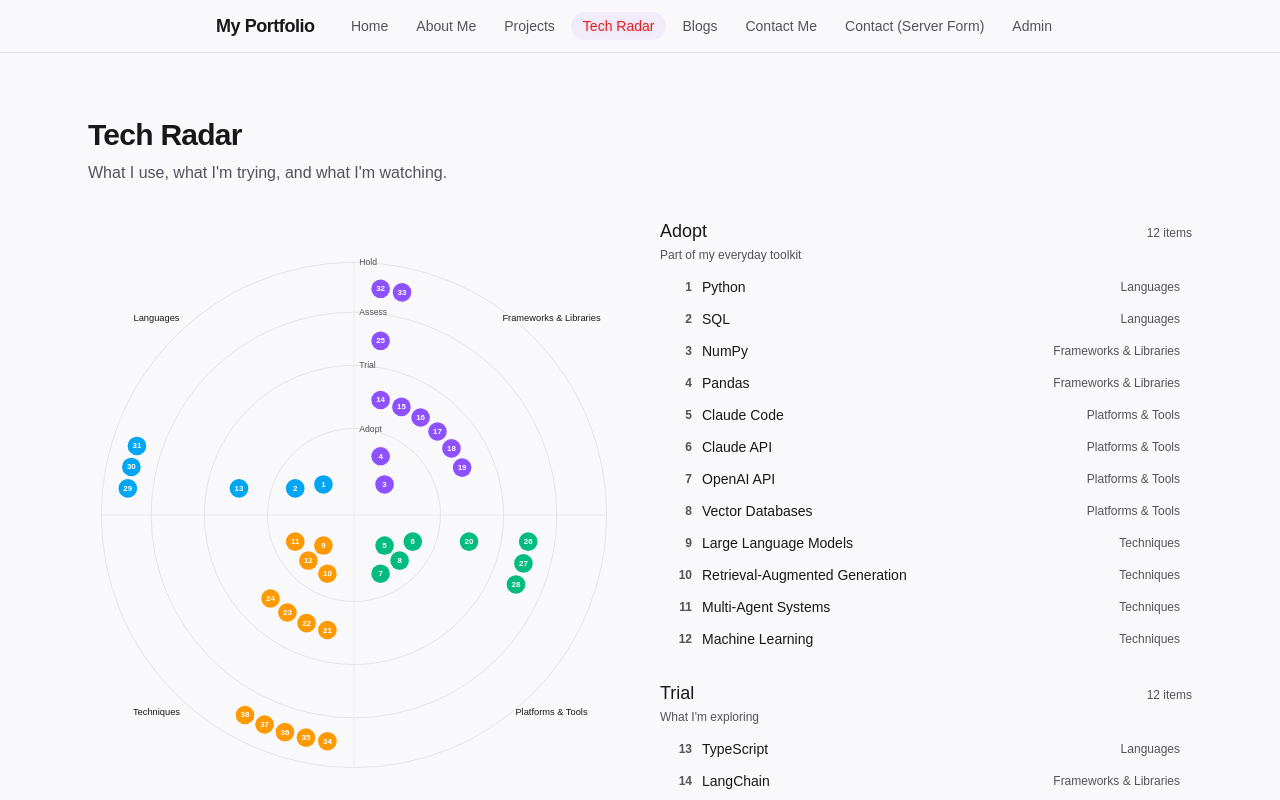
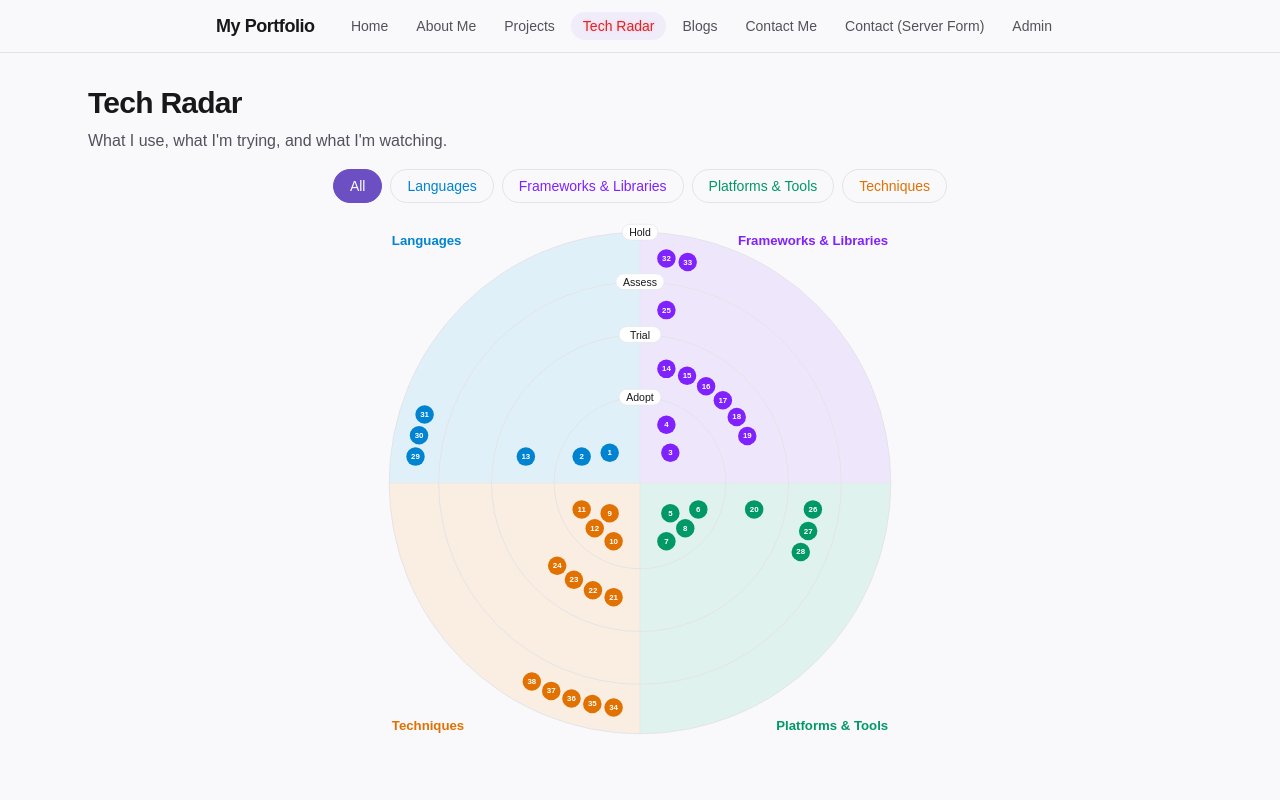
Before and after one commit to tanxsh/portfolio-website, a Next.js app: page /radar in a window 1280 px wide. Shown: the top 800 px of the page. Built offline with nearby package versions, Linux system fonts and the light colour scheme.

Commit message:
Fit radar chart on one screen

```diff
--- a/src/app/radar/page.tsx
+++ b/src/app/radar/page.tsx
@@ -7,7 +7,7 @@ export const metadata: Metadata = {
 
 export default function RadarPage() {
   return (
-    <div className="mx-auto w-full max-w-6xl px-6 py-16">
+    <div className="mx-auto w-full max-w-6xl px-6 py-8">
       <h1 className="text-3xl font-semibold tracking-tight">Tech Radar</h1>
       <p className="mt-2 text-zinc-600 dark:text-zinc-400">
         What I use, what I&apos;m trying, and what I&apos;m watching.
--- a/src/components/radar/RadarBoard.tsx
+++ b/src/components/radar/RadarBoard.tsx
@@ -1,32 +1,124 @@
 "use client";
 
 import RadarChart from "@/components/radar/RadarChart";
-import RadarItemDetails from "@/components/radar/RadarItemDetails";
-import RadarLegend from "@/components/radar/RadarLegend";
+import RadarLegend, {
+  RING_SECTIONS,
+} from "@/components/radar/RadarLegend";
 import type { RadarItem } from "@/lib/radarStore";
 
 type RadarBoardProps = {
   items: RadarItem[];
   selectedId: string | null;
   onSelect: (id: string) => void;
+  hoveredId: string | null;
+  onHover: (id: string | null) => void;
+  selectedCategory: string;
+  onSelectCategory: (category: string) => void;
+};
+
+const FILTER_CATEGORIES = [
+  "All",
+  "Languages",
+  "Frameworks & Libraries",
+  "Platforms & Tools",
+  "Techniques",
+];
+
+const CATEGORY_CHIP_STYLES: Record<string, { text: string; active: string }> = {
+  Languages: {
+    text: "text-sky-600 dark:text-sky-400",
+    active: "bg-sky-500 border-sky-500",
+  },
+  "Frameworks & Libraries": {
+    text: "text-violet-600 dark:text-violet-400",
+    active: "bg-violet-500 border-violet-500",
+  },
+  "Platforms & Tools": {
+    text: "text-emerald-600 dark:text-emerald-400",
+    active: "bg-emerald-500 border-emerald-500",
+  },
+  Techniques: {
+    text: "text-amber-600 dark:text-amber-400",
+    active: "bg-amber-500 border-amber-500",
+  },
 };
 
 export default function RadarBoard({
   items,
   selectedId,
   onSelect,
+  hoveredId,
+  onHover,
+  selectedCategory,
+  onSelectCategory,
 }: RadarBoardProps) {
-  const selectedItem =
-    items.find((item) => item.id === selectedId) ?? null;
+  return (
+    <div className="mt-4">
+      <div className="flex flex-wrap justify-center gap-2">
+        {FILTER_CATEGORIES.map((category) => {
+          const active = category === selectedCategory;
+          const colors = CATEGORY_CHIP_STYLES[category];
 
-  return (
-    <div className="mt-8 grid gap-10 lg:grid-cols-2">
-      <RadarChart items={items} selectedId={selectedId} onSelect={onSelect} />
+          return (
+            <button
+              key={category}
+              type="button"
+              onClick={() => onSelectCategory(category)}
+              className={`rounded-full border px-4 py-1.5 text-sm font-medium transition-colors ${
+                active
+                  ? colors
+                    ? `${colors.active} text-white`
+                    : "border-accent bg-accent text-accent-contrast"
+                  : colors
+                    ? `${colors.text} border-edge`
+                    : "border-edge text-muted"
+              }`}
+            >
+              {category}
+            </button>
+          );
+        })}
+      </div>
 
-      <div className="flex flex-col gap-8">
-        <RadarLegend items={items} selectedId={selectedId} onSelect={onSelect} />
-        <RadarItemDetails item={selectedItem} />
+      <div
+        className="mx-auto mt-4 w-full"
+        style={{
+          width: "max(340px, min(100%, 720px, calc(100svh - 17rem)))",
+        }}
+      >
+        <RadarChart
+          items={items}
+          selectedId={selectedId}
+          onSelect={onSelect}
+          hoveredId={hoveredId}
+          onHover={onHover}
+          selectedCategory={selectedCategory}
+        />
       </div>
+
+      <section className="mt-12">
+        <h2 className="text-lg font-medium">How to read</h2>
+        <ul className="mt-4 grid gap-3 sm:grid-cols-2 lg:grid-cols-4">
+          {RING_SECTIONS.map((ring) => (
+            <li key={ring.name} className="card p-4">
+              <p className="text-sm font-medium text-foreground">{ring.name}</p>
+              <p className="mt-1 text-sm text-muted">{ring.description}</p>
+            </li>
+          ))}
+        </ul>
+      </section>
+
+      <section className="mt-12">
+        <h2 className="text-lg font-medium">All items</h2>
+        <RadarLegend
+          items={items}
+          selectedId={selectedId}
+          onSelect={onSelect}
+          hoveredId={hoveredId}
+          onHover={onHover}
+          selectedCategory={selectedCategory}
+        />
+      </section>
     </div>
   );
 }
--- a/src/components/radar/RadarChart.tsx
+++ b/src/components/radar/RadarChart.tsx
@@ -1,5 +1,6 @@
 "use client";
 
+import RadarTooltip from "@/components/radar/RadarTooltip";
 import {
   CENTER,
   RADAR_QUADRANTS,
@@ -13,34 +14,86 @@ type RadarChartProps = {
   items: RadarItem[];
   selectedId: string | null;
   onSelect: (id: string) => void;
+  hoveredId: string | null;
+  onHover: (id: string | null) => void;
+  selectedCategory: string;
 };
 
+const CHART_RADIUS = RING_BANDS[RING_BANDS.length - 1].outer;
 const DOT_RADIUS = 14;
 const SELECTED_RADIUS = 16;
 const SELECTED_STROKE_WIDTH = 3;
 
-const CATEGORY_COLORS: Record<string, string> = {
-  Languages: "fill-sky-500",
-  "Frameworks & Libraries": "fill-violet-500",
-  "Platforms & Tools": "fill-emerald-500",
-  Techniques: "fill-amber-500",
+const CATEGORY_COLORS: Record<string, { fill: string; tint: string }> = {
+  Languages: {
+    fill: "fill-sky-600 dark:fill-sky-400",
+    tint: "fill-sky-500/10",
+  },
+  "Frameworks & Libraries": {
+    fill: "fill-violet-600 dark:fill-violet-400",
+    tint: "fill-violet-500/10",
+  },
+  "Platforms & Tools": {
+    fill: "fill-emerald-600 dark:fill-emerald-400",
+    tint: "fill-emerald-500/10",
+  },
+  Techniques: {
+    fill: "fill-amber-600 dark:fill-amber-400",
+    tint: "fill-amber-500/10",
+  },
 };
+
+const QUADRANT_CORNERS: Record<
+  string,
+  { x: number; y: number; anchor: "start" | "end" }
+> = {
+  Languages: { x: 24, y: 32, anchor: "start" },
+  "Frameworks & Libraries": { x: VIEW_SIZE - 24, y: 32, anchor: "end" },
+  "Platforms & Tools": { x: VIEW_SIZE - 24, y: VIEW_SIZE - 32, anchor: "end" },
+  Techniques: { x: 24, y: VIEW_SIZE - 32, anchor: "start" },
+};
+
+function wedgePath(quadrant: (typeof RADAR_QUADRANTS)[number]): string {
+  const x1 = CENTER + CHART_RADIUS * Math.cos(quadrant.startAngle);
+  const y1 = CENTER + CHART_RADIUS * Math.sin(quadrant.startAngle);
+  const x2 = CENTER + CHART_RADIUS * Math.cos(quadrant.endAngle);
+  const y2 = CENTER + CHART_RADIUS * Math.sin(quadrant.endAngle);
+  return `M ${CENTER} ${CENTER} L ${x1} ${y1} A ${CHART_RADIUS} ${CHART_RADIUS} 0 0 1 ${x2} ${y2} Z`;
+}
 
 export default function RadarChart({
   items,
   selectedId,
   onSelect,
+  hoveredId,
+  onHover,
+  selectedCategory,
 }: RadarChartProps) {
   const points = layoutRadar(items);
   const itemById = new Map(items.map((item) => [item.id, item] as const));
+  const hoveredPoint = hoveredId
+    ? points.find((point) => point.id === hoveredId)
+    : undefined;
+  const hoveredItem = hoveredPoint
+    ? itemById.get(hoveredPoint.id)
+    : undefined;
 
   return (
+    <div className="relative">
       <svg
         viewBox={`0 0 ${VIEW_SIZE} ${VIEW_SIZE}`}
-      className="mx-auto mt-8 w-full"
+        className="mx-auto w-full"
         role="img"
         aria-label="Tech radar"
       >
+      {RADAR_QUADRANTS.map((quadrant) => (
+        <path
+          key={quadrant.category}
+          d={wedgePath(quadrant)}
+          className={CATEGORY_COLORS[quadrant.category]?.tint ?? "fill-zinc-500/10"}
+        />
+      ))}
+
       {RING_BANDS.map((band) => (
         <circle
           key={band.name}
@@ -55,43 +108,59 @@ export default function RadarChart({
 
       <line
         x1={CENTER}
-        y1={CENTER - 380}
+        y1={CENTER - CHART_RADIUS}
         x2={CENTER}
-        y2={CENTER + 380}
+        y2={CENTER + CHART_RADIUS}
         className="stroke-edge"
         strokeWidth={1}
       />
       <line
-        x1={CENTER - 380}
+        x1={CENTER - CHART_RADIUS}
         y1={CENTER}
-        x2={CENTER + 380}
+        x2={CENTER + CHART_RADIUS}
         y2={CENTER}
         className="stroke-edge"
         strokeWidth={1}
       />
 
-      {RING_BANDS.map((band) => (
+      {RING_BANDS.map((band) => {
+        const labelWidth = band.name.length * 9.5 + 16;
+
+        return (
+          <g key={band.name}>
+            <rect
+              x={CENTER - labelWidth / 2}
+              y={CENTER - band.outer - 12}
+              width={labelWidth}
+              height={24}
+              rx={12}
+              className="fill-surface stroke-edge"
+              strokeWidth={1}
+            />
             <text
-          key={band.name}
-          x={CENTER + 8}
+              x={CENTER}
               y={CENTER - band.outer}
+              textAnchor="middle"
               dominantBaseline="central"
-          className="fill-muted text-[13px]"
+              className="fill-foreground text-[16px] font-medium"
             >
               {band.name}
             </text>
-      ))}
+          </g>
+        );
+      })}
 
       {RADAR_QUADRANTS.map((quadrant) => {
-        const bisector = (quadrant.startAngle + quadrant.endAngle) / 2;
+        const corner = QUADRANT_CORNERS[quadrant.category];
+
         return (
           <text
             key={quadrant.category}
-            x={CENTER + 420 * Math.cos(bisector)}
-            y={CENTER + 420 * Math.sin(bisector)}
-            textAnchor="middle"
+            x={corner.x}
+            y={corner.y}
+            textAnchor={corner.anchor}
             dominantBaseline="central"
-            className="fill-foreground text-[14px] font-medium"
+            className={`${CATEGORY_COLORS[quadrant.category]?.fill ?? "fill-foreground"} text-[20px] font-semibold`}
           >
             {quadrant.category}
           </text>
@@ -105,12 +174,23 @@ export default function RadarChart({
           }
 
           const selected = point.id === selectedId;
+          const dimmed =
+            (hoveredId !== null && hoveredId !== point.id) ||
+            (selectedCategory !== "All" &&
+              item.category !== selectedCategory);
 
           return (
             <g
               key={point.id}
+              tabIndex={0}
+              onMouseEnter={() => onHover(point.id)}
+              onMouseLeave={() => onHover(null)}
+              onFocus={() => onHover(point.id)}
+              onBlur={() => onHover(null)}
               onClick={() => onSelect(point.id)}
-            className="cursor-pointer"
+              className={`cursor-pointer transition-opacity ${
+                dimmed ? "opacity-40" : ""
+              }`}
             >
               <title>{item.name}</title>
               <circle
@@ -118,7 +198,7 @@ export default function RadarChart({
                 cy={point.y}
                 r={selected ? SELECTED_RADIUS : DOT_RADIUS}
                 strokeWidth={selected ? SELECTED_STROKE_WIDTH : 0}
-              className={`${CATEGORY_COLORS[item.category] ?? "fill-zinc-500"} ${
+                className={`${CATEGORY_COLORS[item.category]?.fill ?? "fill-zinc-500"} ${
                   selected ? "stroke-foreground" : ""
                 }`}
               />
@@ -135,5 +215,14 @@ export default function RadarChart({
           );
         })}
       </svg>
+
+      {hoveredPoint && hoveredItem && (
+        <RadarTooltip
+          item={hoveredItem}
+          x={hoveredPoint.x}
+          y={hoveredPoint.y}
+        />
+      )}
+    </div>
   );
 }
--- a/src/components/radar/RadarLegend.tsx
+++ b/src/components/radar/RadarLegend.tsx
@@ -7,9 +7,12 @@ type RadarLegendProps = {
   items: RadarItem[];
   selectedId: string | null;
   onSelect: (id: string) => void;
+  hoveredId: string | null;
+  onHover: (id: string | null) => void;
+  selectedCategory: string;
 };
 
-const RING_SECTIONS = [
+export const RING_SECTIONS = [
   { name: "Adopt", description: "Part of my everyday toolkit" },
   { name: "Trial", description: "What I'm exploring" },
   { name: "Assess", description: "What I'm curious about and looking into" },
@@ -20,20 +23,23 @@ export default function RadarLegend({
   items,
   selectedId,
   onSelect,
+  hoveredId,
+  onHover,
+  selectedCategory,
 }: RadarLegendProps) {
   const numberById = new Map(
     layoutRadar(items).map((point) => [point.id, point.number] as const),
   );
 
   return (
-    <div className="flex flex-col gap-6">
+    <div className="mt-4 grid gap-8 sm:grid-cols-2 lg:grid-cols-4">
       {RING_SECTIONS.map((ring) => {
         const ringItems = items.filter((item) => item.ring === ring.name);
 
         return (
           <section key={ring.name}>
             <div className="flex items-baseline justify-between gap-2">
-              <h3 className="text-lg font-medium">{ring.name}</h3>
+              <h3 className="text-base font-medium">{ring.name}</h3>
               <span className="text-xs text-muted">
                 {ringItems.length} {ringItems.length === 1 ? "item" : "items"}
               </span>
@@ -43,17 +49,24 @@ export default function RadarLegend({
             <ul className="mt-2 flex flex-col">
               {ringItems.map((item) => {
                 const number = numberById.get(item.id);
+                const dimmed =
+                  selectedCategory !== "All" &&
+                  item.category !== selectedCategory;
 
                 return (
                   <li key={item.id}>
                     <button
                       type="button"
                       onClick={() => onSelect(item.id)}
+                      onMouseEnter={() => onHover(item.id)}
+                      onMouseLeave={() => onHover(null)}
+                      onFocus={() => onHover(item.id)}
+                      onBlur={() => onHover(null)}
                       className={`flex w-full items-center gap-2.5 rounded-lg px-3 py-1.5 text-left transition-colors ${
-                        selectedId === item.id
+                        selectedId === item.id || hoveredId === item.id
                           ? "bg-accent-soft"
                           : "hover:bg-accent-soft/50"
-                      }`}
+                      } ${dimmed ? "opacity-40" : ""}`}
                     >
                       <span className="w-5 shrink-0 text-right text-xs font-semibold text-muted">
                         {number ?? ""}
--- /dev/null
+++ b/src/components/radar/RadarTooltip.tsx
@@ -0,0 +1,38 @@
+import { RING_SECTIONS } from "@/components/radar/RadarLegend";
+import { CENTER, VIEW_SIZE } from "@/lib/radarLayout";
+import type { RadarItem } from "@/lib/radarStore";
+
+type RadarTooltipProps = {
+  item: RadarItem;
+  x: number;
+  y: number;
+};
+
+export default function RadarTooltip({ item, x, y }: RadarTooltipProps) {
+  const ring = RING_SECTIONS.find((entry) => entry.name === item.ring);
+  const alignRight = x > CENTER;
+  const alignBottom = y > CENTER;
+
+  return (
+    <div
+      className="pointer-events-none absolute z-10 w-56 rounded-lg border border-edge bg-surface p-4 shadow-md"
+      style={{
+        left: `${(x / VIEW_SIZE) * 100}%`,
+        top: `${(y / VIEW_SIZE) * 100}%`,
+        transform: `translate(${
+          alignRight ? "calc(-100% - 16px)" : "16px"
+        }, ${alignBottom ? "calc(-100% - 16px)" : "16px"})`,
+      }}
+    >
+      <p className="text-sm font-medium text-foreground">{item.name}</p>
+      <p className="mt-1 text-xs text-muted">{item.category}</p>
+      <p className="mt-1 text-xs text-muted">
+        <span className="font-medium text-foreground">{item.ring}</span>
+        {ring ? ` — ${ring.description}` : ""}
+      </p>
+      {item.note.length > 0 && (
+        <p className="mt-2 text-xs leading-5 text-muted">{item.note}</p>
+      )}
+    </div>
+  );
+}
--- a/src/components/radar/RadarView.tsx
+++ b/src/components/radar/RadarView.tsx
@@ -7,6 +7,8 @@ import type { RadarItem } from "@/lib/radarStore";
 export default function RadarView() {
   const [items, setItems] = useState<RadarItem[] | null>(null);
   const [selectedId, setSelectedId] = useState<string | null>(null);
+  const [hoveredId, setHoveredId] = useState<string | null>(null);
+  const [selectedCategory, setSelectedCategory] = useState("All");
   const [error, setError] = useState<string | null>(null);
 
   useEffect(() => {
@@ -50,6 +52,10 @@ export default function RadarView() {
           items={items}
           selectedId={selectedId}
           onSelect={setSelectedId}
+          hoveredId={hoveredId}
+          onHover={setHoveredId}
+          selectedCategory={selectedCategory}
+          onSelectCategory={setSelectedCategory}
         />
       )}
     </div>
```
Also changed, not shown: src/components/radar/RadarItemDetails.tsx (deleted, +0 -28 lines). Lines whose indentation alone changed are shown as unchanged.
